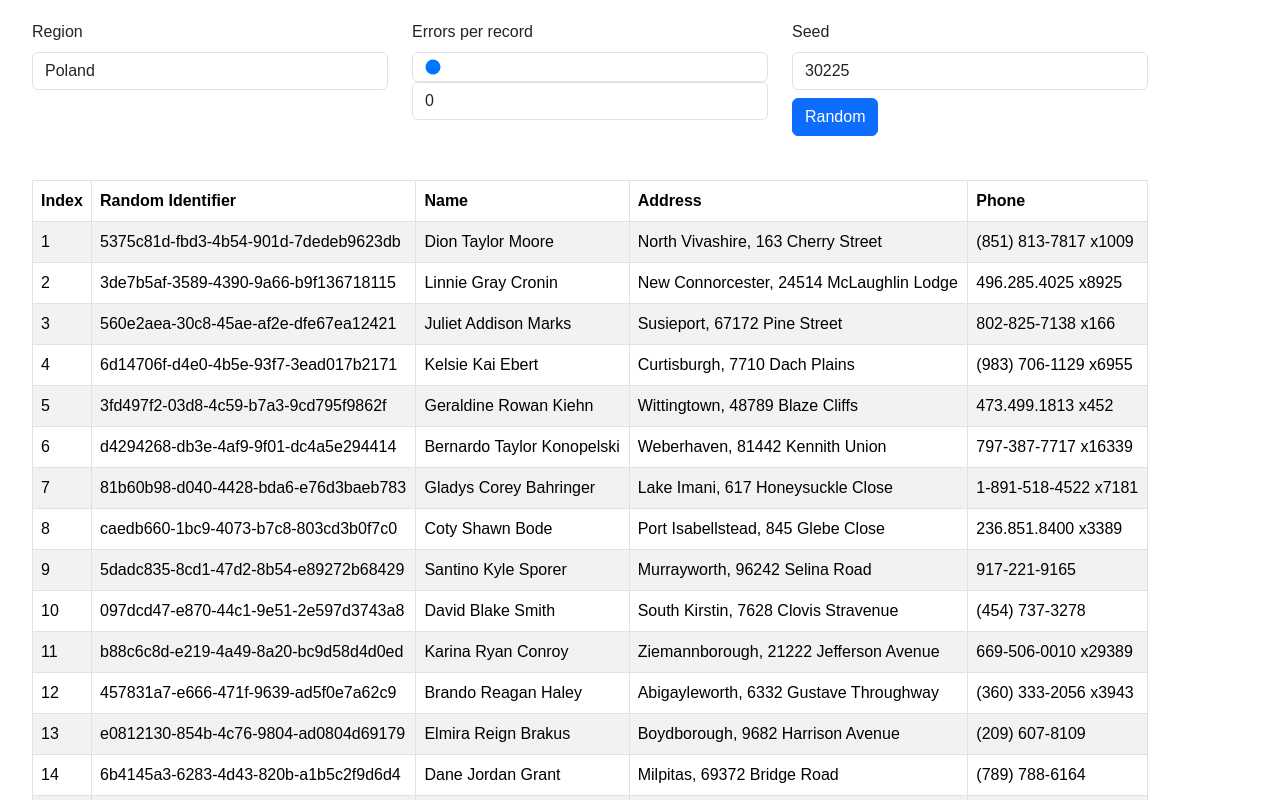
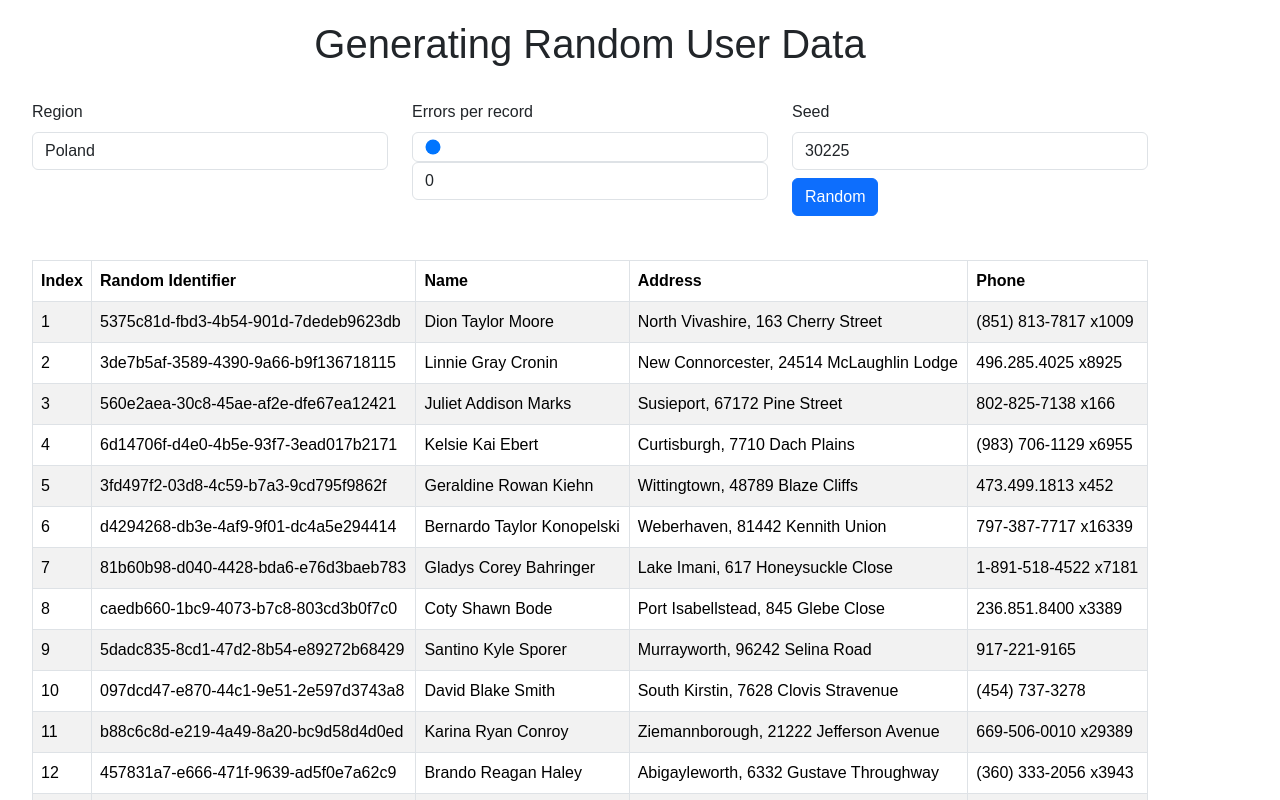
Before and after one commit to FakrulSwe/fake-user-generator, a React (Create React App) app: page / in a window 1280 px wide. Shown: the top 800 px of the page. Built offline with nearby package versions, Linux system fonts and the light colour scheme.

Commit message:
Updated Fake user generator

```diff
--- a/src/App.js
+++ b/src/App.js
@@ -35,6 +35,7 @@ const App = () => {
 
     return (
         <div className="App container">
+          <h1 className='text-center pb-4'>Generating Random User Data</h1>
             <Controls
                 region={region}
                 regions={regions}
```
